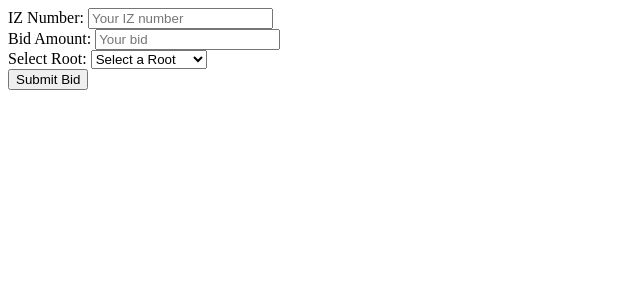
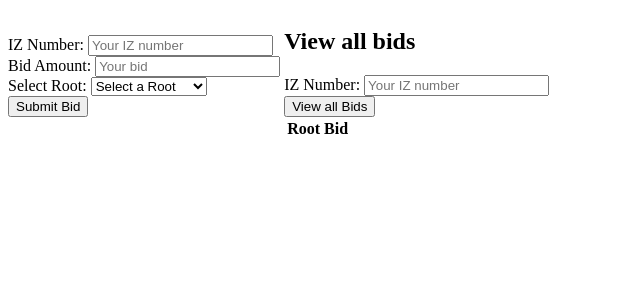
Before and after one commit to Arsh25/rootr, a Flask app: page / in a window 1280 px wide. Shown: the top 300 px of the page, without its empty margins (0-640 px from the left). Run offline with Flask 2, Linux system fonts and the light colour scheme; lists and menus that the app fills with data are empty; some libraries are stand-ins or nearby versions.

Commit message:
Citizens can now make bids. Can pull all their bids but need to actually display it on the page and not just the console

```diff
--- a/server.py
+++ b/server.py
@@ -1,4 +1,8 @@
-from flask import Flask, render_template, request
+# Arsh Chauhan
+# Last Edited: 04/18/2018
+# Server for rootr. System to distribute root vegetables to the citizens of glorious Izkhstan
+
+from flask import Flask, render_template, request, jsonify
 from flask_pymongo import PyMongo
 
 app = Flask(__name__)
@@ -18,13 +22,24 @@ def get_izhk_balance(IZ_number):
 			return citizen['izhk']
 	except Exception as e:
 		new_citizen = mongo.db.citizens.insert({'IZ':int(IZ_number),'izhk':100})
-		print("EXCEPTION:" + str(e))
 		return get_izhk_balance(IZ_number)
-		# citizen = mongo.db.citizens.find_one({"IZ":IZ_number})
-		# return citizen['izhk']
 
 def update_izhk_balance(IZ_number,new_balance):
 	updated_citizen = mongo.db.citizens.find_one_and_update({"IZ":IZ_number},{"$set":{"izhk":new_balance}},upsert=True)
+
+def add_bid_to_db(IZ_number,root,bid_amount):
+	mongo.db.bids.insert({"IZ":int(IZ_number),"root":root,"bid":bid_amount})
+
+@app.route('/all_bids_for_citizen/<int:IZ_number>',methods=['GET','POST'])
+def get_bids_for_citizen(IZ_number):
+	if IZ_number is None:
+		IZ_number = request.form['IZ_number']
+	bids = mongo.db.bids.find({'IZ':IZ_number})
+	bids_list=[]
+	for bid in bids:
+		bids_list.append({'root':bid['root'],'izhk':bid['bid']})
+	print (bids_list)
+	return jsonify(bids_list)
 
 
 @app.route('/add_bid',methods=['POST'])
@@ -38,6 +53,7 @@ def add_bid():
 		new_balance = izhk_balance
 	else:
 		new_balance = izhk_balance - int(request.form['bid'])
+		add_bid_to_db(int(request.form['IZ_number']),request.form['roots'],int(request.form['bid']))
 		update_izhk_balance(int(request.form['IZ_number']),new_balance)
 		response += "<br> Bid successful. New Izhk balace is " + str(new_balance)
 
--- a/static/home.js
+++ b/static/home.js
@@ -4,3 +4,20 @@ function check_bid_form()
 	var IZ_number = elements['IZ_number'];
 	console.log(IZ_number);
 }
+
+function add_citizen_IZ(event)
+{
+	var elements = document.forms['get_all_bids_form'].elements;
+	var IZ_number = elements['IZ_number'].value;
+	var req = new XMLHttpRequest();
+	console.log(document.get_all_bids_form.action + '/'+IZ_number);
+	req.open('GET', document.get_all_bids_form.action +'/'+IZ_number, true);
+	req.onreadystatechange = function ()
+	{
+  		if(req.readyState === 4)
+  		{
+    		console.log(req.responseText);
+    	}
+	}
+	req.send();
+}
--- a/templates/home.html
+++ b/templates/home.html
@@ -5,6 +5,8 @@
 	<script type="text/javascript" src={{url_for('static',filename='home.js')}}></script>
 </head>
 <body>
+	<div>
+		<div style="display:inline-block;">
 			<form name="bid_form" action="/add_bid" method="post" onsubmit="check_bid_form()">
 					IZ Number: <input type="number" name="IZ_number" placeholder ="Your IZ number" required> <br>
 					Bid Amount: <input type="number" name="bid" placeholder ="Your bid" required> <br>
@@ -16,5 +18,22 @@
 					</select><br>
 				<input type="submit" value="Submit Bid">
 			</form>
+		</div>
+		<div style="display:inline-block">
+			<h2> View all bids </h2>
+			<form name="get_all_bids_form" action="/all_bids_for_citizen" method="post">
+				IZ Number: <input type="number" name="IZ_number" placeholder ="Your IZ number" required> <br>
+				<input type="button" value="View all Bids" onclick="add_citizen_IZ()"">
+			</form>
+			<table>
+				<tr>
+					<th>Root</th>
+					<th>Bid</th>
+				</tr>
+
+			</table>
+		</div>
+	</div>
+
 </body>
 </html>
```
Lines whose indentation alone changed are shown as unchanged.
